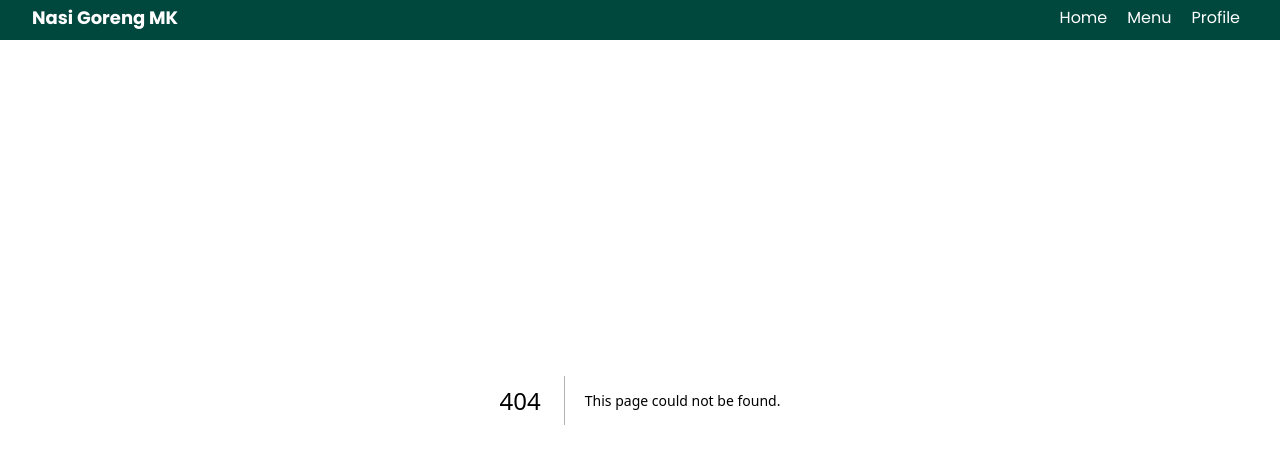
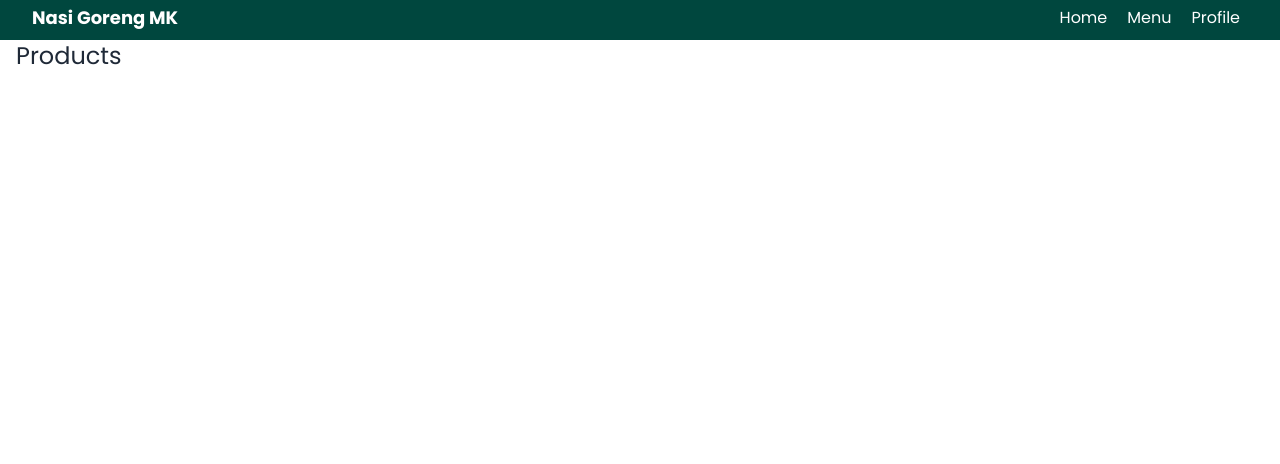
Before and after one commit to zidanabbas/MK-Project, a Next.js app: page /products in a window 1280 px wide. Before the commit this address had no page. Shown: the top 464 px of the page. Built offline with nearby package versions, Linux system fonts and the light colour scheme.

Commit message:
feat: add products pages

```diff
--- /dev/null
+++ b/src/app/products/page.jsx
@@ -0,0 +1,5 @@
+import React from "react";
+
+export default function Products() {
+  return <div className="container mt-10 text-2xl ">Products</div>;
+}
```
